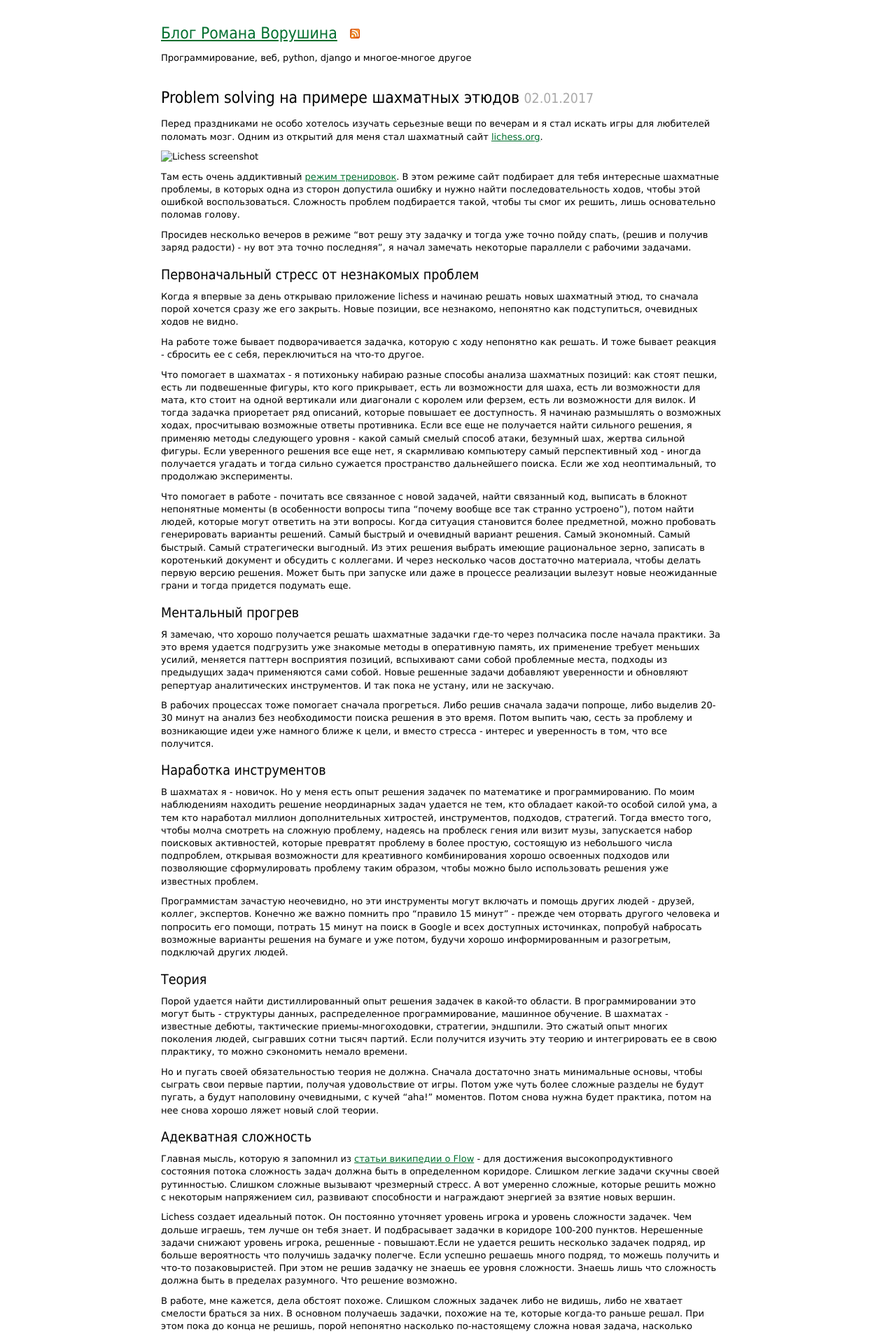
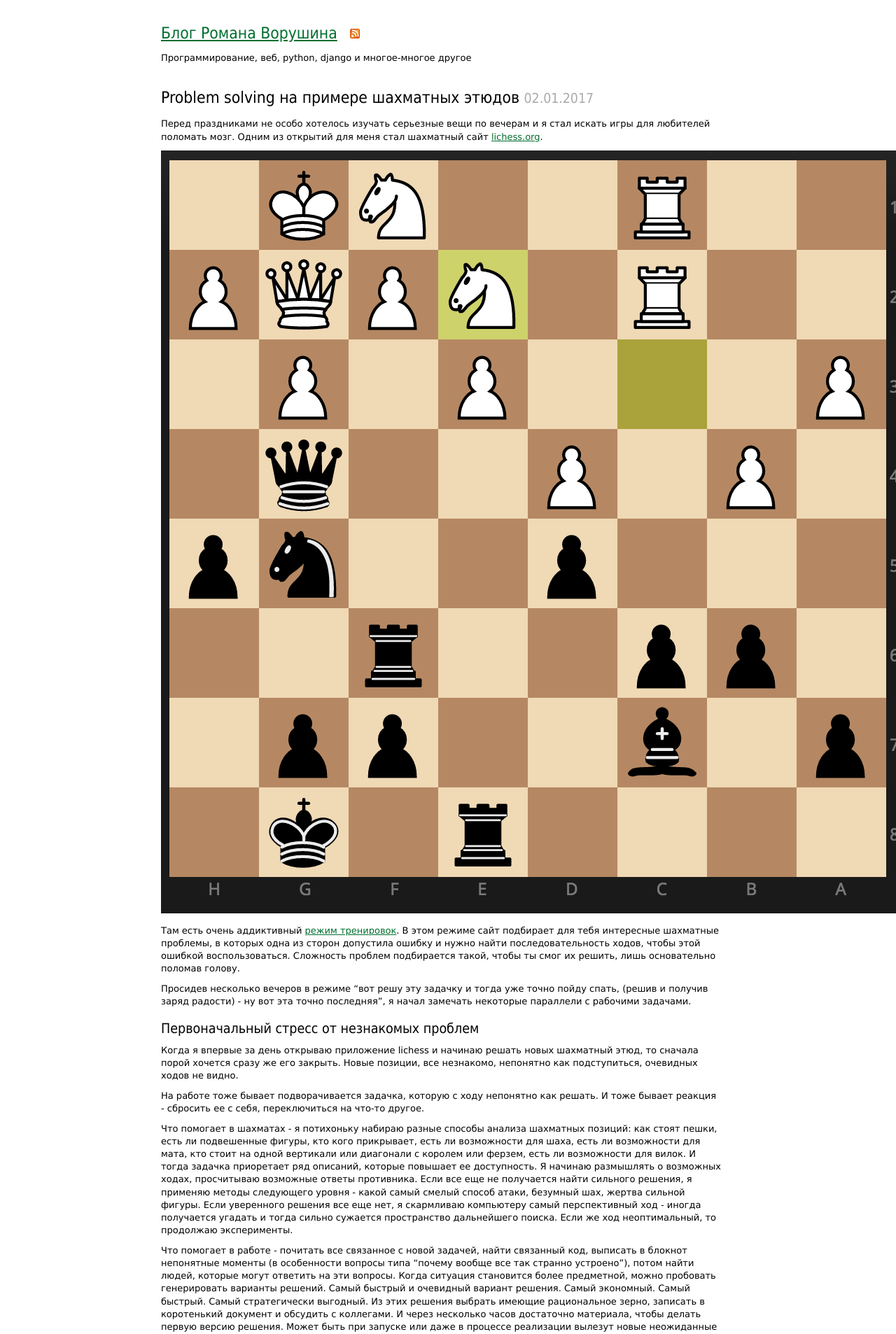
Before and after one commit to vorushin/vorushin.github.io, a Jekyll site: the page built from _posts/2017-01-02-problem-solving-chess-etudes.md, in a window 1280 px wide. Shown: the top 1906 px of the page at 70% size. Built offline with Jekyll 4.4.1, drawn with Linux system fonts in a browser that asks for light colours; comment, search, counter and statistics services are not loaded.

Commit message:
Experimenting with img

```diff
--- a/_posts/2017-01-02-problem-solving-chess-etudes.md
+++ b/_posts/2017-01-02-problem-solving-chess-etudes.md
@@ -6,7 +6,7 @@ permalink: /blog/problem-solving-and-chess-etudes
 
 Перед праздниками не особо хотелось изучать серьезные вещи по вечерам и я стал искать игры для любителей поломать мозг. Одним из открытий для меня стал шахматный сайт [lichess.org](https://lichess.org).
 
-![Lichess screenshot]({{ site.url }}/img/lichess.png)
+![Lichess screenshot](/img/lichess.png)
 
 Там есть очень аддиктивный [режим тренировок](https://en.lichess.org/training). В этом режиме сайт подбирает для тебя интересные шахматные проблемы, в которых одна из сторон допустила ошибку и нужно найти последовательность ходов, чтобы этой ошибкой воспользоваться. Сложность проблем подбирается такой, чтобы ты смог их решить, лишь основательно поломав голову.
 
```
